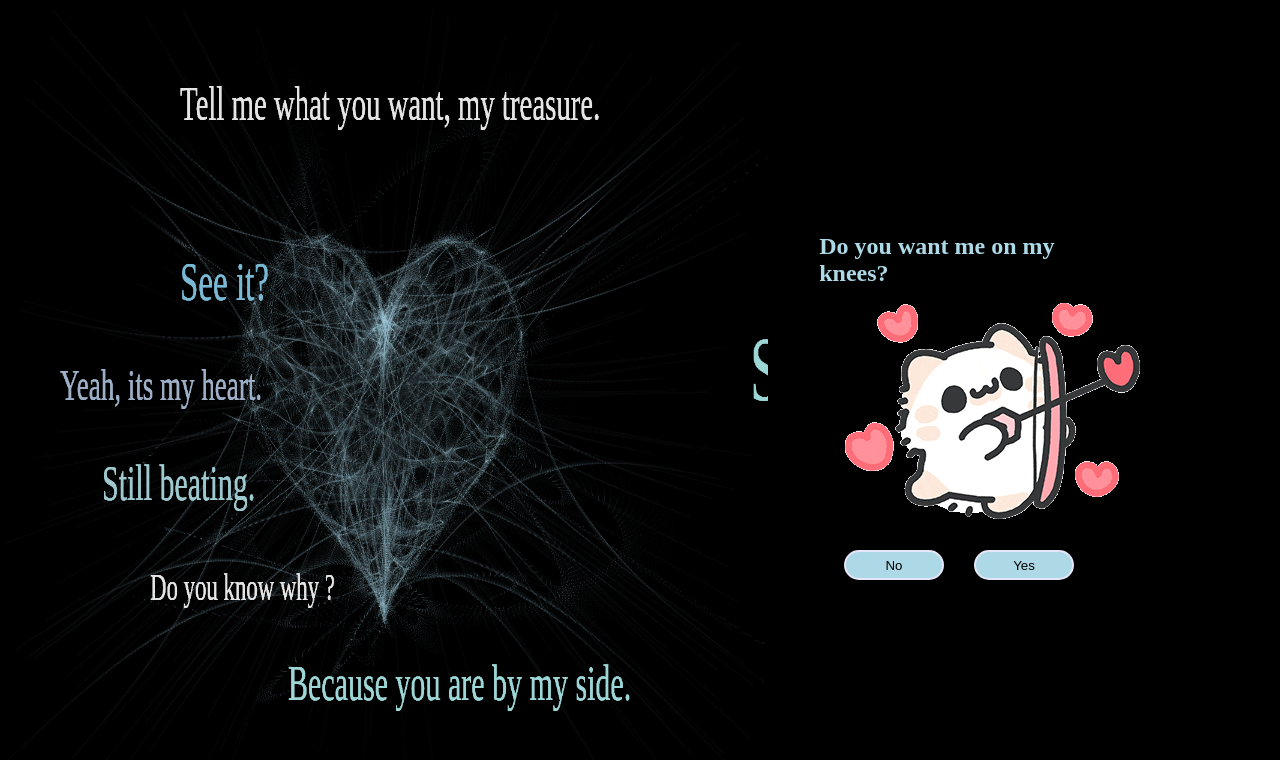
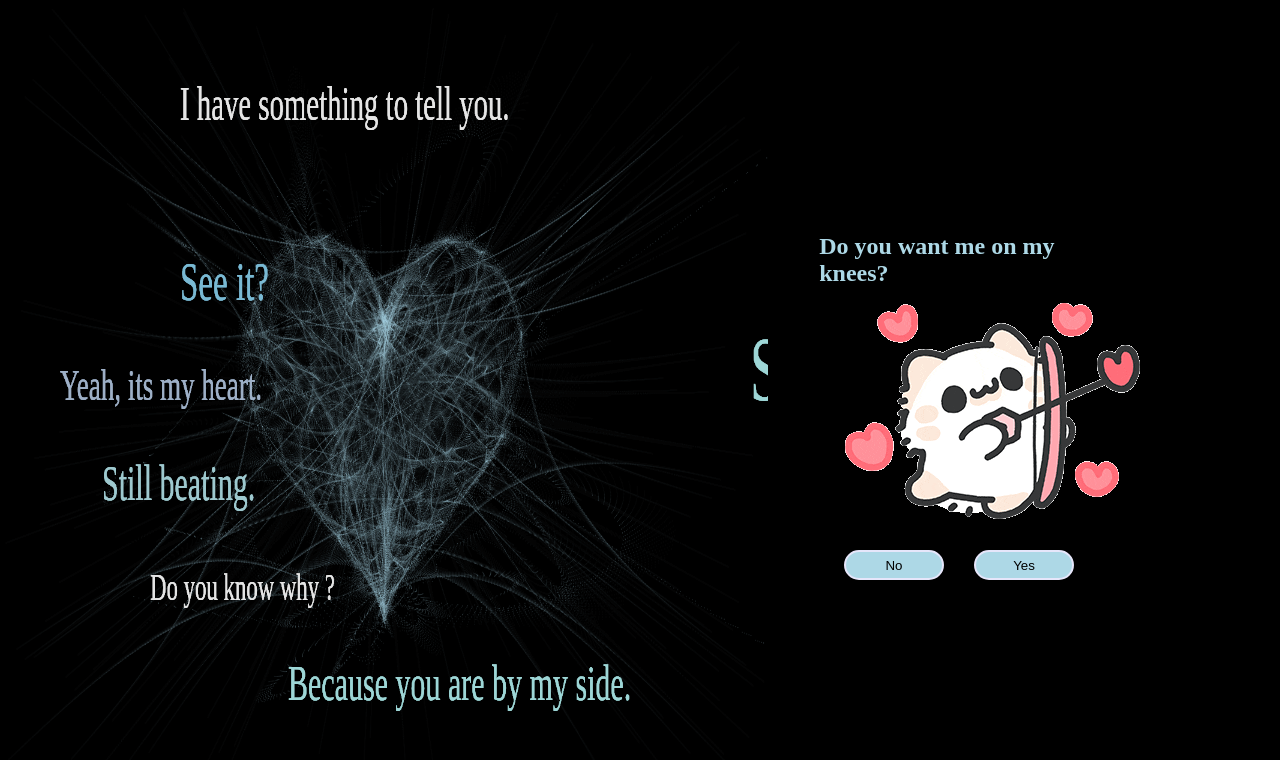
Before and after one commit to Marcuss1212/NKT, a plain HTML site: page index.html in a window 1280 px wide. Drawn offline with Linux system fonts and the light colour scheme; animation ran at ten frames a second.

Commit message:
Update index.html

```diff
--- a/index.html
+++ b/index.html
@@ -110,7 +110,7 @@
                 var loop = function () {
                     ctx.fillStyle = "white";
                     ctx.font = "48px Times New Roman";
-                    ctx.fillText("Tell me what you want, my treasure.", 300, 120);
+                    ctx.fillText("I have something to tell you.", 300, 120);
 
                     ctx.font = "55px  Times New Roman";
                     ctx.fillStyle = "#87CEEB ";
```
